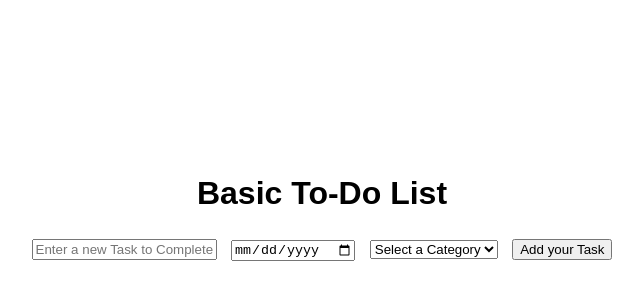
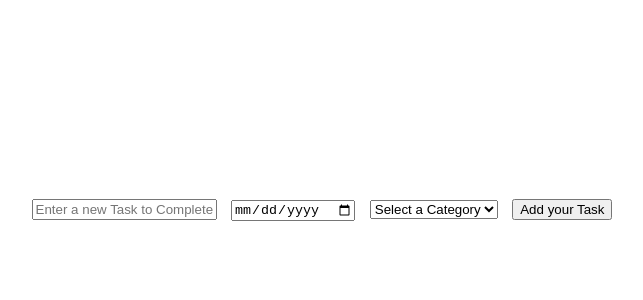
Before and after one commit to Pretzels14/To-Do-Website, a plain HTML site: page To-Do Website/website.html in a window 1280 px wide. Shown: the part 182-482 px from the top of the page, without its empty margins (318-961 px from the left). Drawn offline with Linux system fonts and the light colour scheme.

```diff
--- a/To-Do Website/website.html
+++ b/To-Do Website/website.html
@@ -8,7 +8,6 @@
 </head>
 <body>
     <div class="container">
-        <h1>Basic To-Do List</h1>
         <div>
             <input type="text" id="taskInput" placeholder="Enter a new Task to Complete:" >
             <input type ="date" id ="dueDateInput" placeholder="Enter Due Date for Task:">
```
